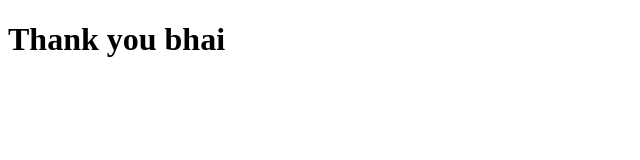
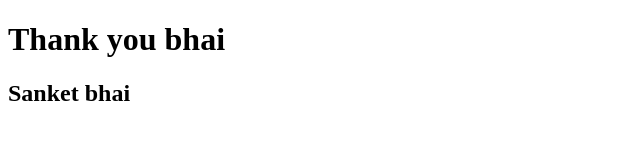
Before and after one commit to s2sanjeev/san1, a plain HTML site: page index.html in a window 1280 px wide. Shown: the whole page, without its empty margins (0-640 px from the left). Drawn offline with Linux system fonts and the light colour scheme.

Commit message:
update new line

```diff
--- a/index.html
+++ b/index.html
@@ -7,5 +7,6 @@
   </head>
   <body>
     <h1>Thank you bhai</h1>
+    <h2>Sanket bhai</h2>
   </body>
 </html>
```
